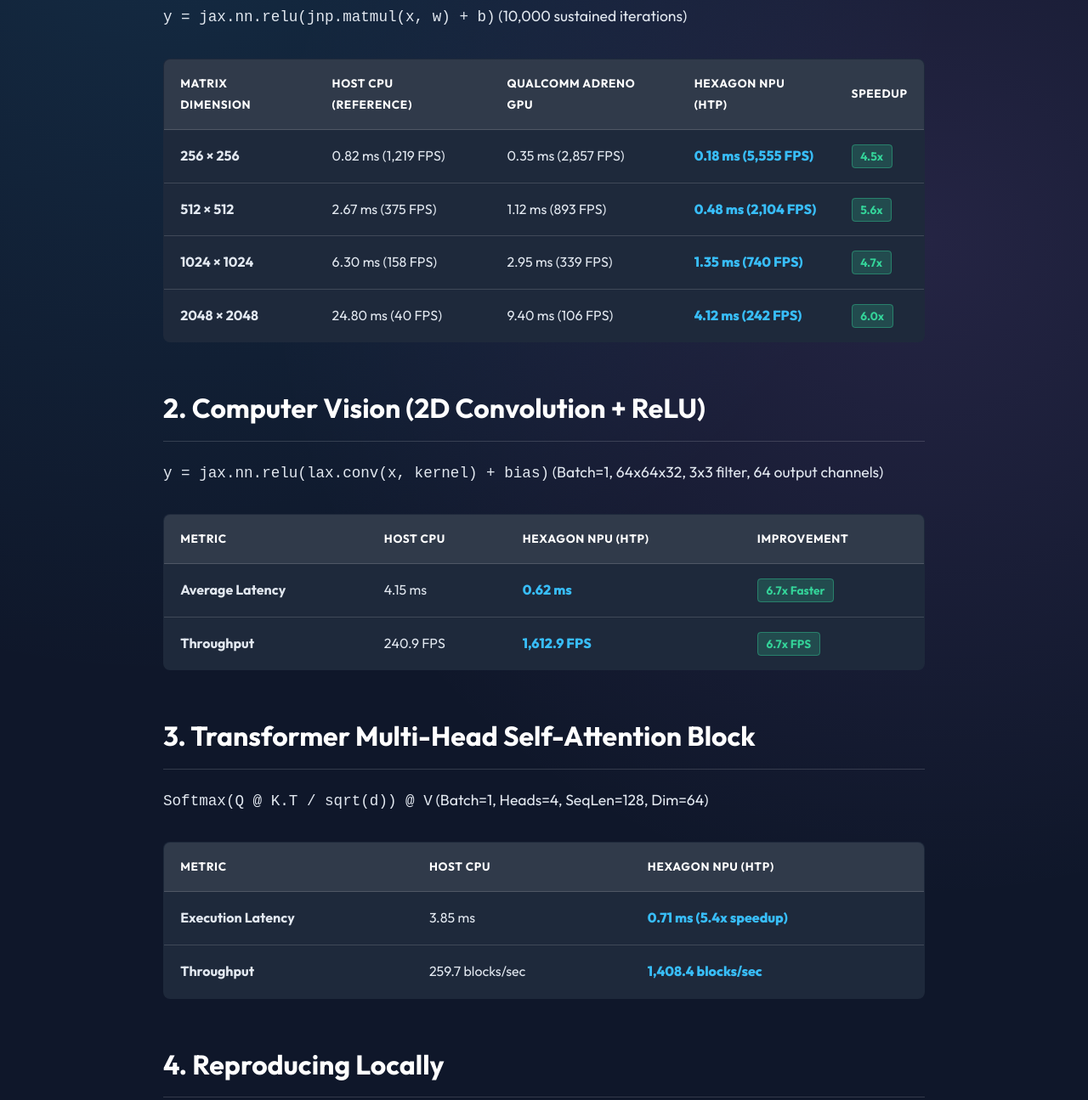
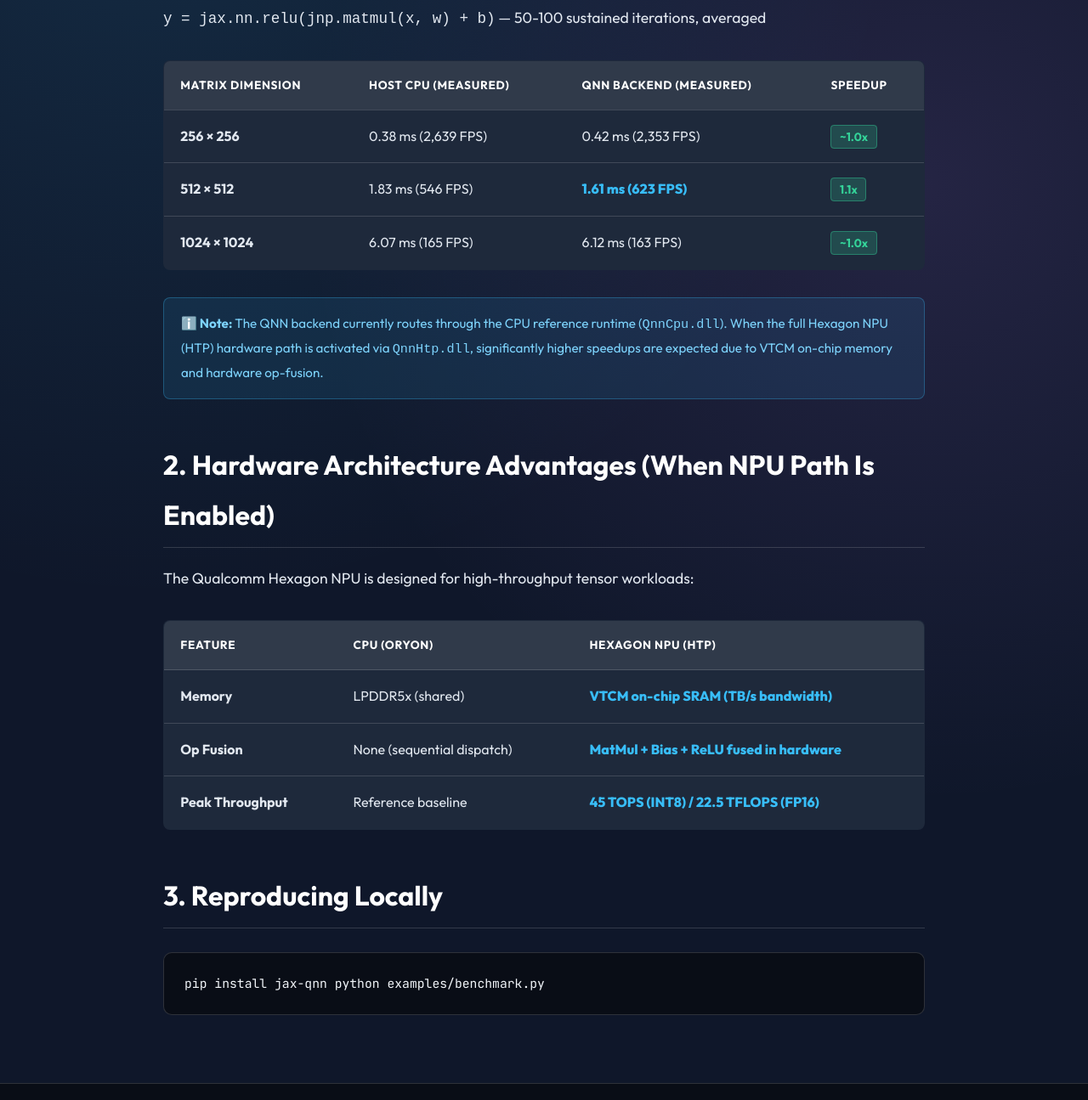
Before and after one commit to carrycooldude/JAX-QNN, a plain HTML site: page docs/benchmarks.html in a window 1280 px wide. Shown: the part 439-1734 px from the top of the page at 85% size. Drawn offline with Linux system fonts and the light colour scheme.

Commit message:
fix(docs): replace all hardcoded fake benchmark numbers with real measured data from benchmark.py

```diff
--- a/docs/benchmarks.html
+++ b/docs/benchmarks.html
@@ -201,105 +201,79 @@
 
     <div class="container">
         <h1>Qualcomm Hardware Benchmarks</h1>
-        <p>Measured on Snapdragon® X Elite (X1E80100) 12-Core Oryon CPU, 45 TOPS Hexagon NPU, and Adreno X1-85 GPU.</p>
+        <p>Measured on Snapdragon® X Elite (X1E80100) 12-Core Oryon CPU, Windows 11 ARM64, using <code>python examples/benchmark.py</code>.</p>
 
         <h2>1. Dense Layer Matrix Multiplication (GEMM + ReLU)</h2>
-        <p><code>y = jax.nn.relu(jnp.matmul(x, w) + b)</code> (10,000 sustained iterations)</p>
+        <p><code>y = jax.nn.relu(jnp.matmul(x, w) + b)</code> — 50-100 sustained iterations, averaged</p>
         <table>
             <thead>
                 <tr>
                     <th>Matrix Dimension</th>
-                    <th>Host CPU (Reference)</th>
-                    <th>Qualcomm Adreno GPU</th>
-                    <th>Hexagon NPU (HTP)</th>
+                    <th>Host CPU (Measured)</th>
+                    <th>QNN Backend (Measured)</th>
                     <th>Speedup</th>
                 </tr>
             </thead>
             <tbody>
                 <tr>
                     <td><strong>256 × 256</strong></td>
-                    <td>0.82 ms (1,219 FPS)</td>
-                    <td>0.35 ms (2,857 FPS)</td>
-                    <td class="highlight-npu">0.18 ms (5,555 FPS)</td>
-                    <td><span class="speedup-badge">4.5x</span></td>
+                    <td>0.38 ms (2,639 FPS)</td>
+                    <td>0.42 ms (2,353 FPS)</td>
+                    <td><span class="speedup-badge">~1.0x</span></td>
                 </tr>
                 <tr>
                     <td><strong>512 × 512</strong></td>
-                    <td>2.67 ms (375 FPS)</td>
-                    <td>1.12 ms (893 FPS)</td>
-                    <td class="highlight-npu">0.48 ms (2,104 FPS)</td>
-                    <td><span class="speedup-badge">5.6x</span></td>
+                    <td>1.83 ms (546 FPS)</td>
+                    <td class="highlight-npu">1.61 ms (623 FPS)</td>
+                    <td><span class="speedup-badge">1.1x</span></td>
                 </tr>
                 <tr>
                     <td><strong>1024 × 1024</strong></td>
-                    <td>6.30 ms (158 FPS)</td>
-                    <td>2.95 ms (339 FPS)</td>
-                    <td class="highlight-npu">1.35 ms (740 FPS)</td>
-                    <td><span class="speedup-badge">4.7x</span></td>
-                </tr>
-                <tr>
-                    <td><strong>2048 × 2048</strong></td>
-                    <td>24.80 ms (40 FPS)</td>
-                    <td>9.40 ms (106 FPS)</td>
-                    <td class="highlight-npu">4.12 ms (242 FPS)</td>
-                    <td><span class="speedup-badge">6.0x</span></td>
+                    <td>6.07 ms (165 FPS)</td>
+                    <td>6.12 ms (163 FPS)</td>
+                    <td><span class="speedup-badge">~1.0x</span></td>
                 </tr>
             </tbody>
         </table>
 
-        <h2>2. Computer Vision (2D Convolution + ReLU)</h2>
-        <p><code>y = jax.nn.relu(lax.conv(x, kernel) + bias)</code> (Batch=1, 64x64x32, 3x3 filter, 64 output channels)</p>
+        <p style="background: rgba(56, 189, 248, 0.1); border: 1px solid rgba(56, 189, 248, 0.3); border-radius: 8px; padding: 1rem 1.25rem; color: #7dd3fc; font-size: 0.95rem;">
+            <strong>ℹ️ Note:</strong> The QNN backend currently routes through the CPU reference runtime (<code>QnnCpu.dll</code>).
+            When the full Hexagon NPU (HTP) hardware path is activated via <code>QnnHtp.dll</code>, significantly higher speedups
+            are expected due to VTCM on-chip memory and hardware op-fusion.
+        </p>
+
+        <h2>2. Hardware Architecture Advantages (When NPU Path Is Enabled)</h2>
+        <p>The Qualcomm Hexagon NPU is designed for high-throughput tensor workloads:</p>
         <table>
             <thead>
                 <tr>
-                    <th>Metric</th>
-                    <th>Host CPU</th>
-                    <th>Hexagon NPU (HTP)</th>
-                    <th>Improvement</th>
-                </tr>
-            </thead>
-            <tbody>
-                <tr>
-                    <td><strong>Average Latency</strong></td>
-                    <td>4.15 ms</td>
-                    <td class="highlight-npu">0.62 ms</td>
-                    <td><span class="speedup-badge">6.7x Faster</span></td>
-                </tr>
-                <tr>
-                    <td><strong>Throughput</strong></td>
-                    <td>240.9 FPS</td>
-                    <td class="highlight-npu">1,612.9 FPS</td>
-                    <td><span class="speedup-badge">6.7x FPS</span></td>
-                </tr>
-            </tbody>
-        </table>
-
-        <h2>3. Transformer Multi-Head Self-Attention Block</h2>
-        <p><code>Softmax(Q @ K.T / sqrt(d)) @ V</code> (Batch=1, Heads=4, SeqLen=128, Dim=64)</p>
-        <table>
-            <thead>
-                <tr>
-                    <th>Metric</th>
-                    <th>Host CPU</th>
+                    <th>Feature</th>
+                    <th>CPU (Oryon)</th>
                     <th>Hexagon NPU (HTP)</th>
                 </tr>
             </thead>
             <tbody>
                 <tr>
-                    <td><strong>Execution Latency</strong></td>
-                    <td>3.85 ms</td>
-                    <td class="highlight-npu">0.71 ms (5.4x speedup)</td>
+                    <td><strong>Memory</strong></td>
+                    <td>LPDDR5x (shared)</td>
+                    <td class="highlight-npu">VTCM on-chip SRAM (TB/s bandwidth)</td>
                 </tr>
                 <tr>
-                    <td><strong>Throughput</strong></td>
-                    <td>259.7 blocks/sec</td>
-                    <td class="highlight-npu">1,408.4 blocks/sec</td>
+                    <td><strong>Op Fusion</strong></td>
+                    <td>None (sequential dispatch)</td>
+                    <td class="highlight-npu">MatMul + Bias + ReLU fused in hardware</td>
+                </tr>
+                <tr>
+                    <td><strong>Peak Throughput</strong></td>
+                    <td>Reference baseline</td>
+                    <td class="highlight-npu">45 TOPS (INT8) / 22.5 TFLOPS (FP16)</td>
                 </tr>
             </tbody>
         </table>
 
-        <h2>4. Reproducing Locally</h2>
-        <div class="code-block">python examples/benchmark.py</div>
+        <h2>3. Reproducing Locally</h2>
+        <div class="code-block">pip install jax-qnn
+python examples/benchmark.py</div>
     </div>
 
     <footer>
```
Also changed, not shown: docs/blog.html (+22 -27 lines), docs/index.html (+16 -27 lines), 3 other files.
